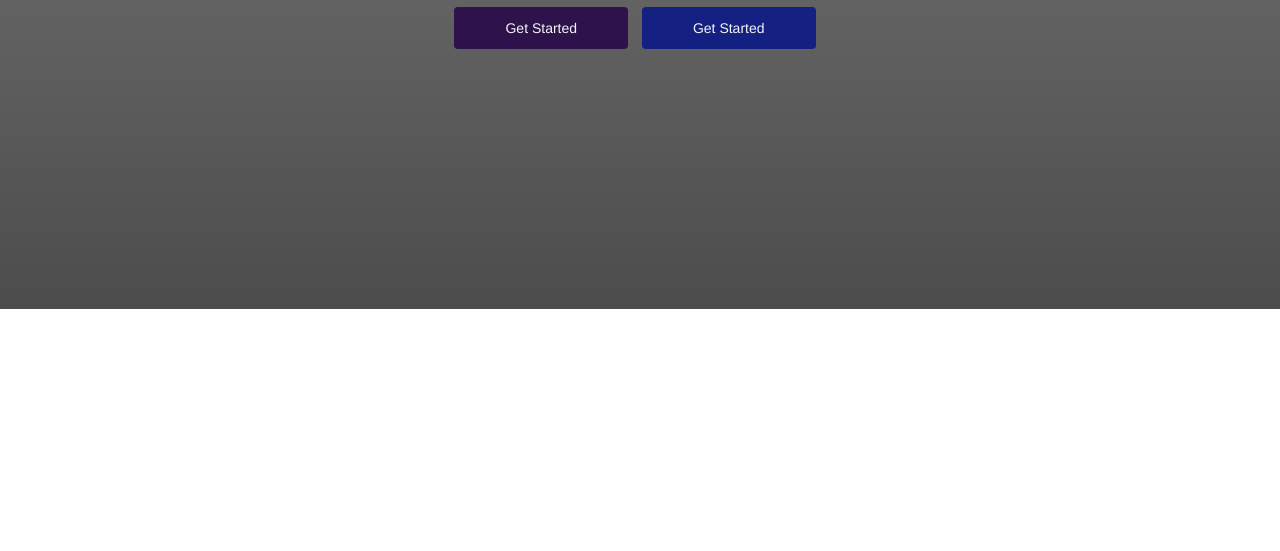
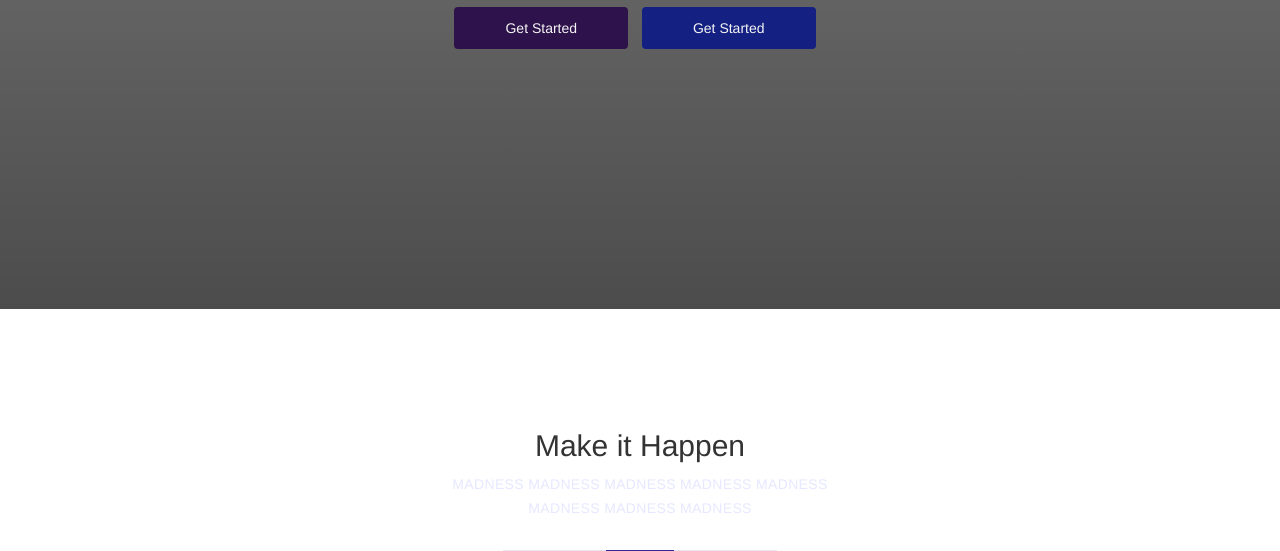
Before and after one commit to DaMoJo09/website1, a plain HTML site: page index.html in a window 1280 px wide. Shown: the part 401-952 px from the top of the page. Drawn offline with nearby package versions, Linux system fonts and the light colour scheme.

Commit message:
added fading underline

```diff
--- a/css/style.css
+++ b/css/style.css
@@ -22,6 +22,7 @@ header {
 .secondary {
   background-color: hsla(270, 80%, 25%, 0.11);
   box-shadow: 0px 0px 17px 0px;
+  transition: all 0.5s ease-in-out;
 }
 
 ul {
@@ -38,6 +39,7 @@ header nav {
 
 .logo img {
   margin-top: 10px;
+  padding-ri: 20px;
 }
 
 header nav ul li a {
@@ -99,6 +101,60 @@ header nav ul li a:hover {
   margin-right: 10px;
 }
 
+.intro-area {
+  position: relative;
+  padding: 100px 0px;
+  text-align: center;
+}
+
+.sub-heading {
+  position: relative;
+  margin-bottom: 75px;
+}
+
+.sub-heading:before {
+  content: "";
+  position: absolute;
+  top: 100%;
+  left: 50%;
+  margin-left: -3%;
+  width: 6%;
+  height: 1px;
+  background-color: hsla(250, 90%, 28%, 0.858);
+  z-index: 1;
+  -webkit-transition: 0.3s ease-in-out;
+  -moz-transition: 0.3s ease-in-out;
+  -ms-transition: 0.3s ease-in-out;
+  -o-transition: 0.3s ease-in-out;
+}
+
+.sub-heading:hover:before {
+  width: 24%;
+  margin-left: -120px;
+}
+
+.sub-heading:after {
+  content: "";
+  position: absolute;
+  top: 100%;
+  left: 50%;
+  margin-left: -12%;
+  width: 24%;
+  height: 1px;
+  background-color: hsla(270, 80%, 25%, 0.11);
+}
+
+.sub-heading p {
+  color: hsla(233, 100%, 54%, 0.11);
+  display: inline-block;
+  padding: 0px 0px 20px;
+  position: relative;
+  line-height: 24px;
+  letter-spacing: 0.025em;
+}
+
+/* images */
+
 .img1 {
   background-image: linear-gradient(rgba(0, 0, 0, 0.5), rgba(0, 0, 0, 0.7)),
     url(../images/img1.PNG);
--- a/index.html
+++ b/index.html
@@ -91,6 +91,21 @@
       </ul>
       <script src="js/main.js"></script>
     </section>
+    <section class="intro-area white" id="intro">
+      <div class="container">
+        <div class="row">
+          <div class="col-sm-12 text-center">
+            <h2>Make it Happen</h2>
+            <div class="sub-heading">
+              <p>
+                MADNESS MADNESS MADNESS MADNESS MADNESS <br />MADNESS MADNESS
+                MADNESS
+              </p>
+            </div>
+          </div>
+        </div>
+      </div>
+    </section>
   </body>
 </html>
 
```
